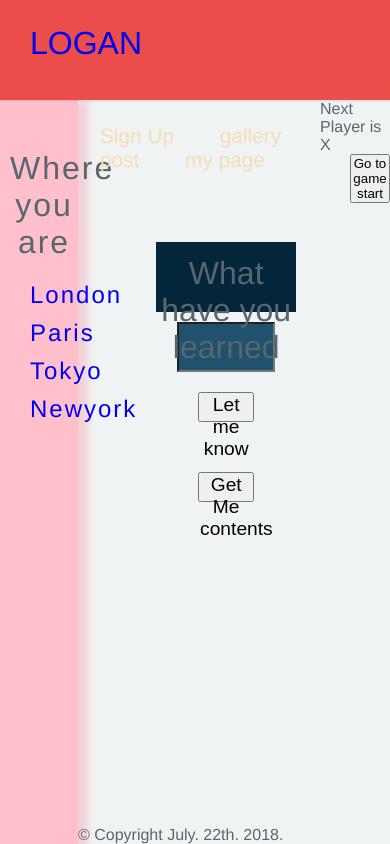
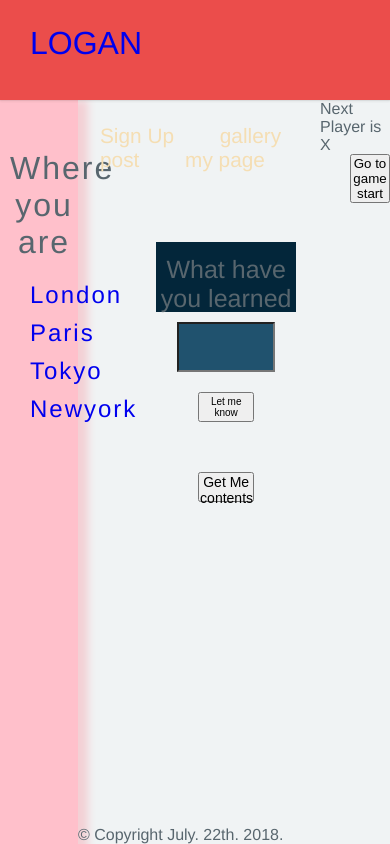
Before and after one commit to lonalee/lonalee-web_React.js, a React (Create React App) app in the folder lonalee-web/: page / in a window 390 px wide. Built offline with nearby package versions, Linux system fonts and the light colour scheme.

Commit message:
media query for reactive web

```diff
--- a/lonalee-web/src/index.js
+++ b/lonalee-web/src/index.js
@@ -1,6 +1,7 @@
 import React from 'react';
 import ReactDOM from 'react-dom';
 import './index.css';
+import './queries.css';
 
 // **********------------- class를 functional component로 전환 ------------------***************
 // class Square extends React.Component {
@@ -297,7 +298,7 @@ class Getcontents extends React.Component {
   render () {
     return (
       <div>
-      <button onClick={() => {
+      <button className="getMeContents" onClick={() => {
         this.getContents();
       }}>Get Me contents</button>
       </div>
--- /dev/null
+++ b/lonalee-web/src/queries.css
@@ -0,0 +1,28 @@
+/*  */
+@media only screen and (max-width: 1200px) {
+  form {
+    width: 100%;
+  }
+}
+@media only screen and (max-width: 1005px) {
+  .wrapper .getMeContents {
+    font-size: 14px;
+  }
+}
+
+/*  */
+@media only screen and (max-width: 913px) {
+  section #mytrial label {
+    font-size: 25px;
+  }
+}
+/* small phones to small tablet from 481 to 767 */
+@media only screen and (max-width: 773px) {
+  .wrapper button {
+    font-size: 10px;
+  }
+}
+/* small phones from 0 to 480*/
+@media only screen and (max-width: 480px) {
+
+}
```
